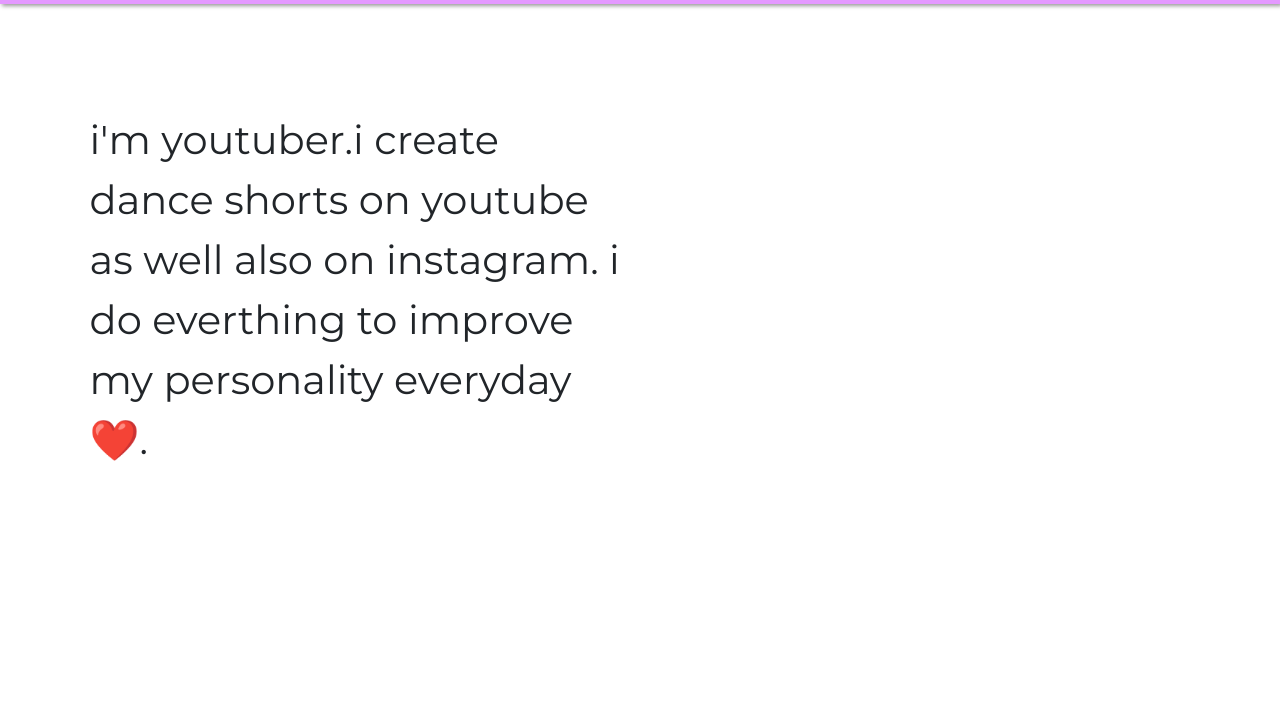
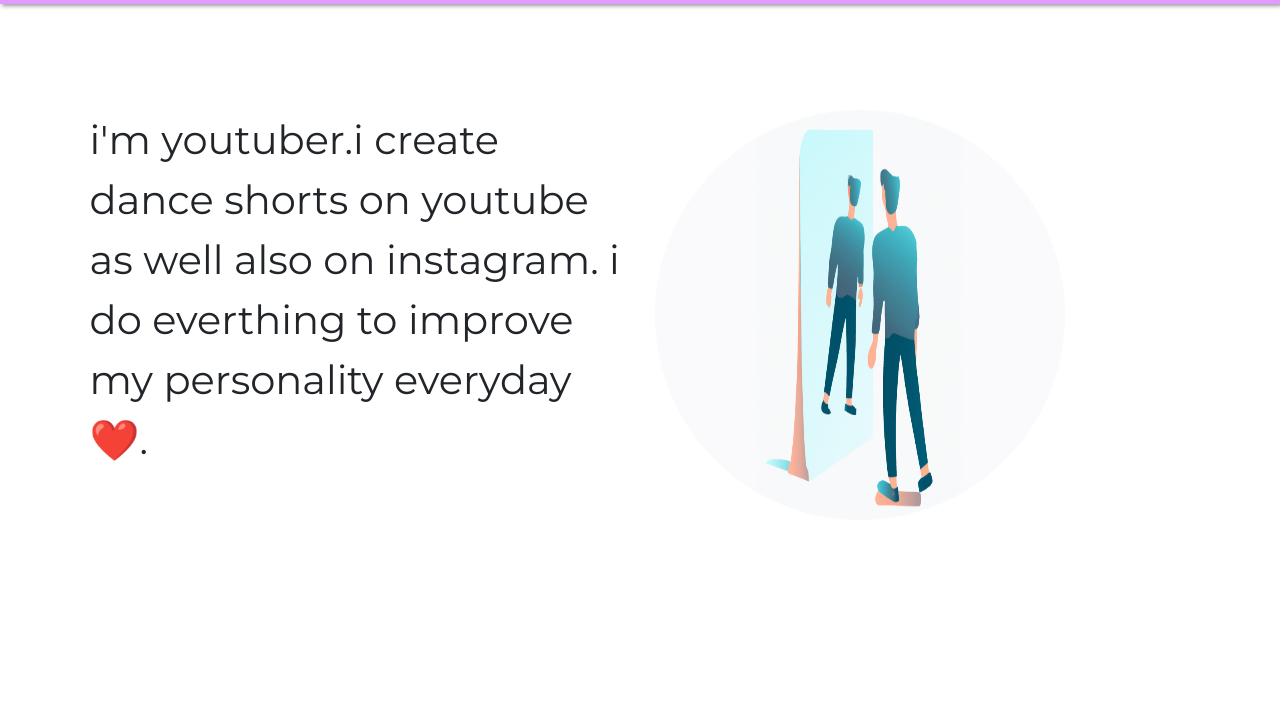
Before and after one commit to sid171002/sid, a website: page experiment.html in a window 1280 px wide. Shown: the part 82-800 px from the top of the page. Drawn offline with nearby package versions, Linux system fonts and the light colour scheme; files whose address does not match are found by name.

Commit message:
Update experiment.html

```diff
--- a/experiment.html
+++ b/experiment.html
@@ -69,7 +69,7 @@
         </p>
       </div>
       <div class="col-lg-6">
-        <img class="profile"  src="image/bg.jpg" alt="image" height="410" width="410">
+        <img class="profile"  src="bg.jpg" alt="image" height="410" width="410">
       </div>
     </div>
   </section>
```
